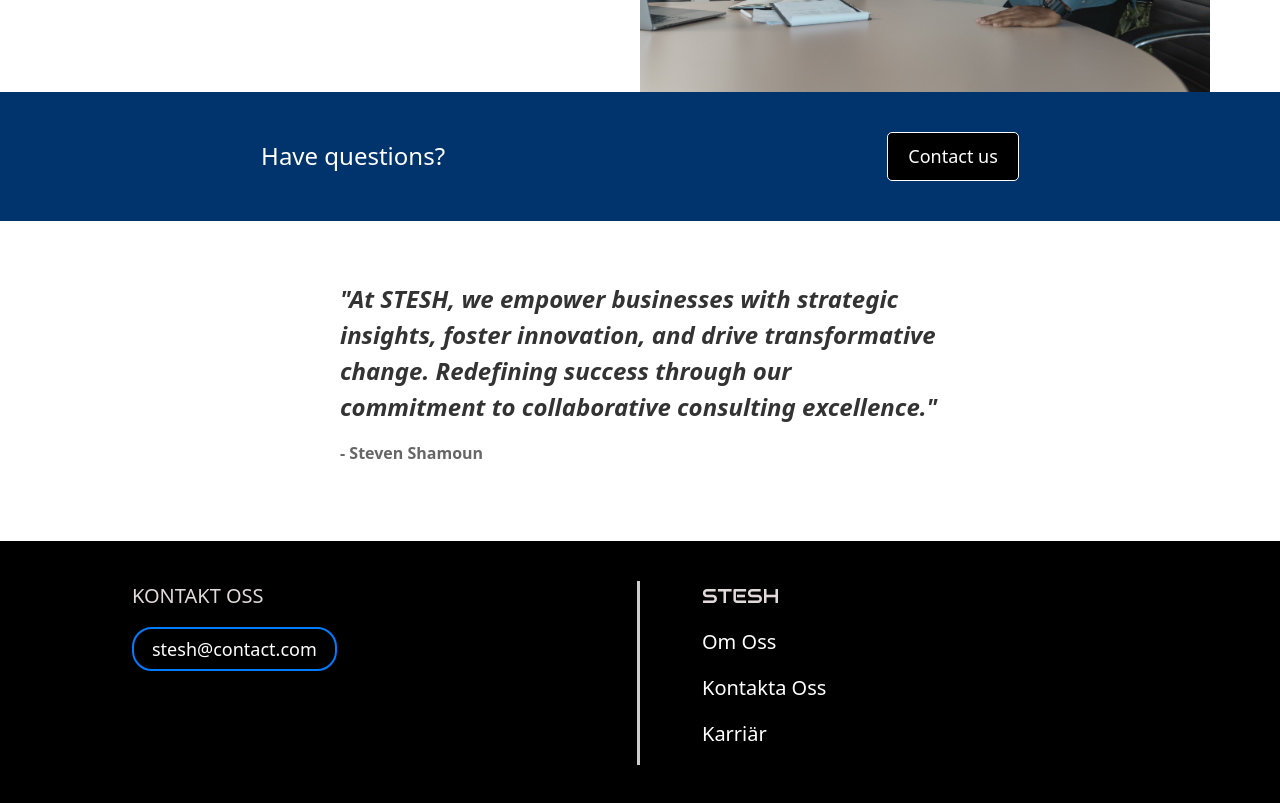
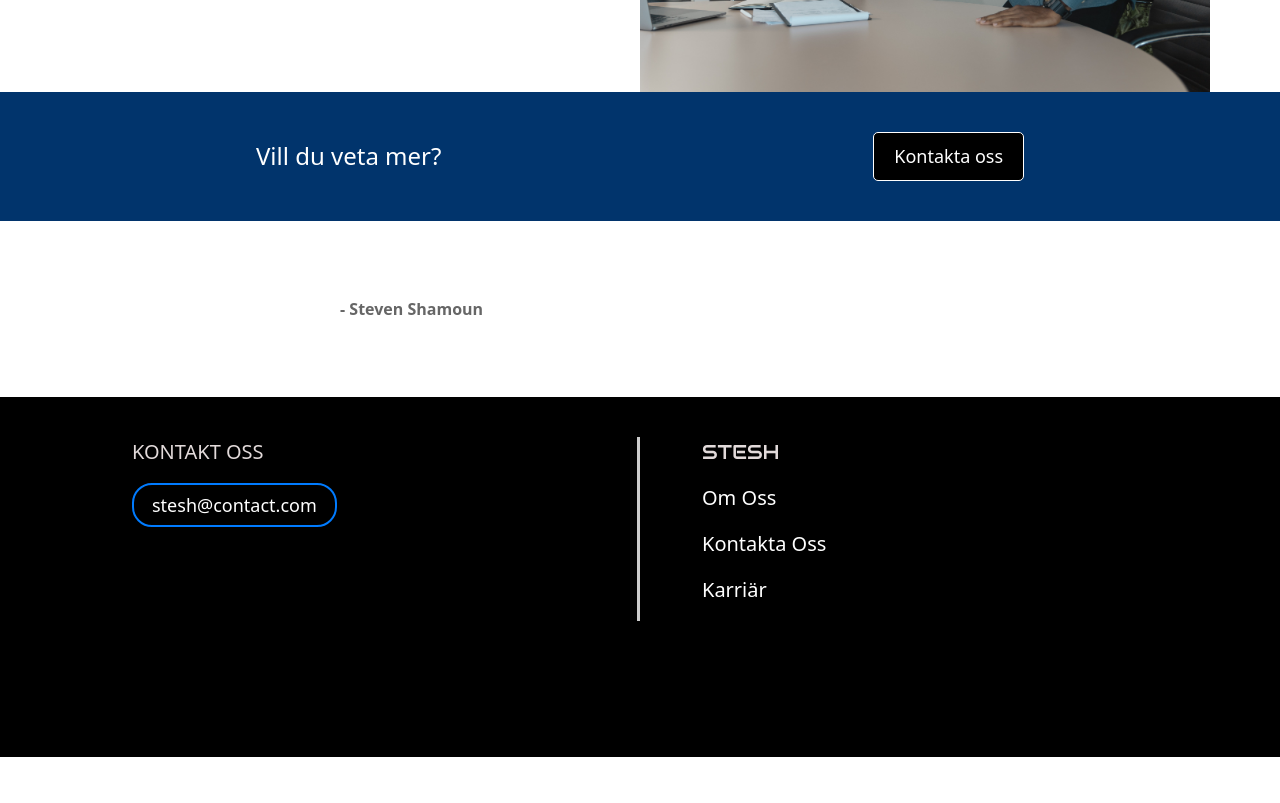
Before and after one commit to nataliemajadixon/stesh, a React (Create React App) app: page / in a window 1280 px wide. Shown: the part 2340-3143 px from the top of the page. After the commit the page ends 3097 px from the top, so only its background shows below. Built offline with nearby package versions, Linux system fonts and the light colour scheme; a web font is replaced by a local one.

Commit message:
Update Home.jsx

```diff
--- a/src/components/Home/Home.jsx
+++ b/src/components/Home/Home.jsx
@@ -151,10 +151,10 @@ Vi formar morgondagens digitala landskap och bygger en framtidsklar infrastruktu
 <div className={`${isQuoteInView? 'in-viewport' : ''} `}>
   <div className='contact-banner'>
     <div className='banner-text'>
-      <h2>Have questions?</h2>
+      <h2>Vill du veta mer?</h2>
     </div>
     <div className='banner-button'>
-      <button>Contact us</button>
+      <button>Kontakta oss</button>
     </div>
   </div>
   </div>
@@ -163,7 +163,7 @@ Vi formar morgondagens digitala landskap och bygger en framtidsklar infrastruktu
 <section>
 <div className="quote-container">
           <p className="quote">
-            "At STESH, we empower businesses with strategic insights, foster innovation, and drive transformative change. Redefining success through our commitment to collaborative consulting excellence."
+
           </p>
           <p className="quote-author">- Steven Shamoun</p>
         </div>
```
